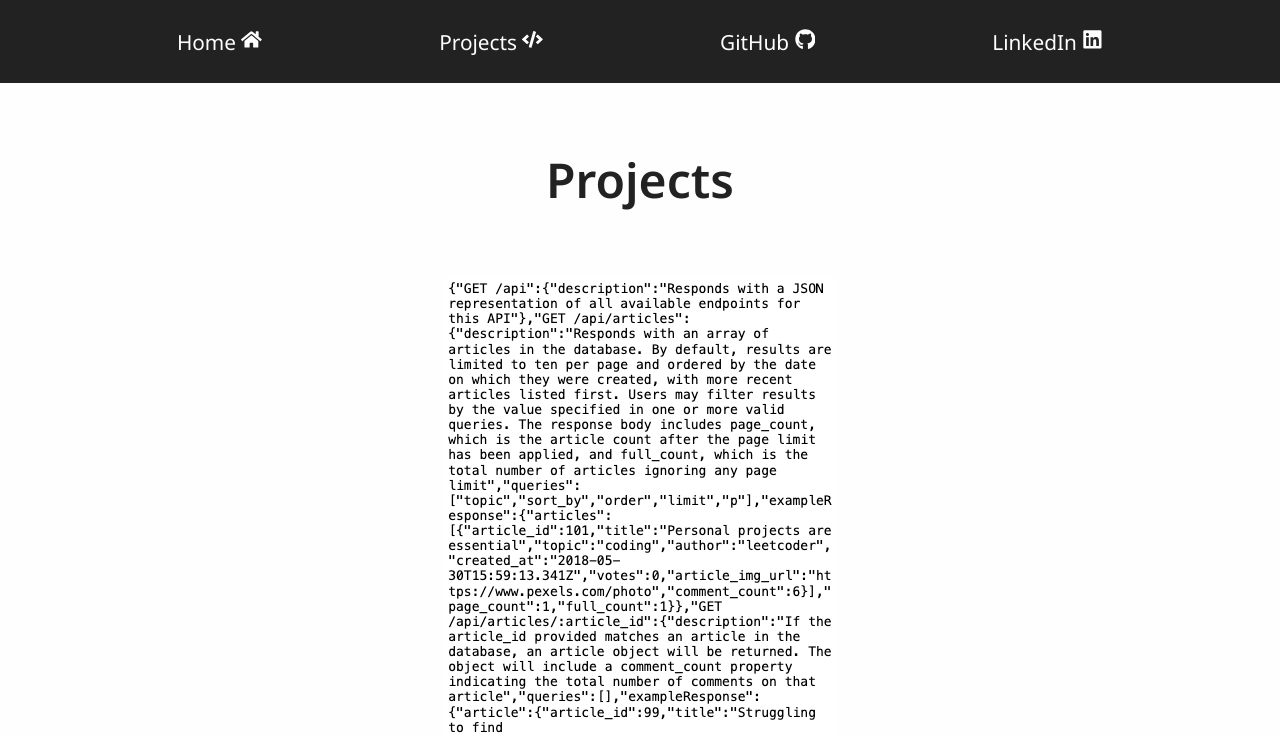
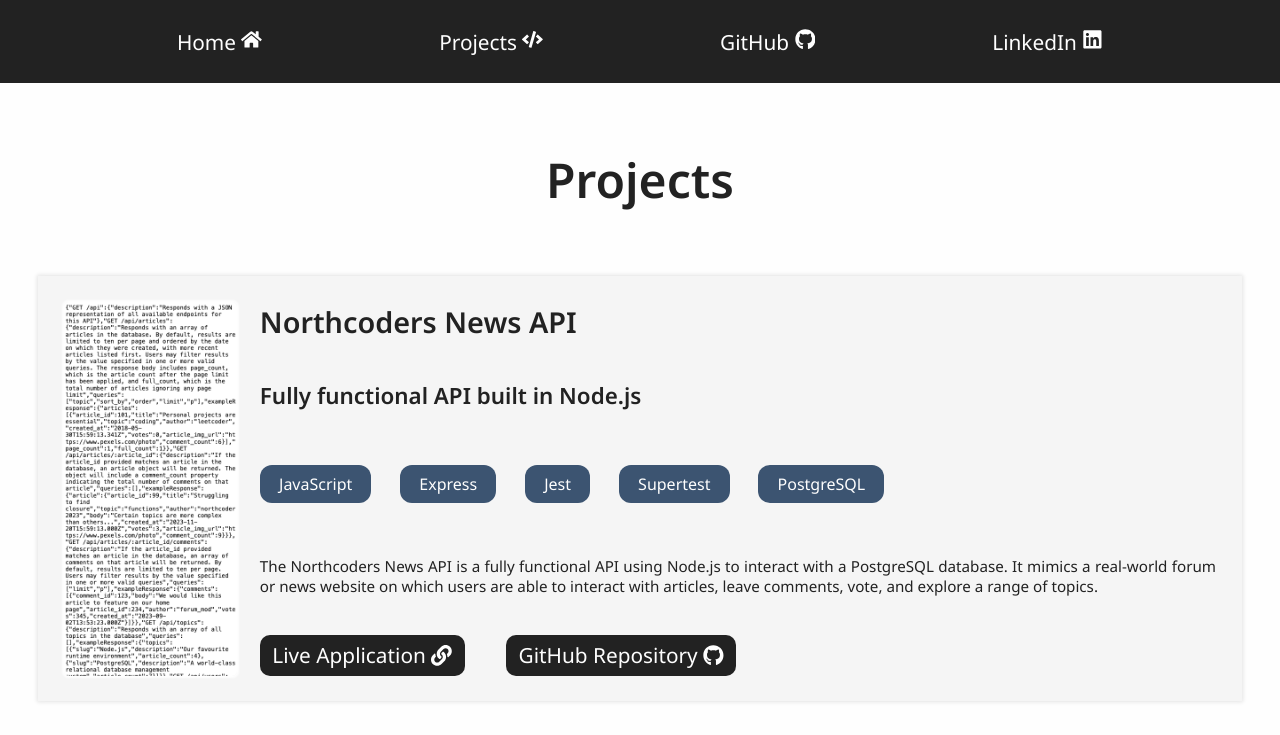
Before and after one commit to gcpearse/portfolio, a React (Vite) app: page /projects in a window 1280 px wide. Shown: the top 735 px of the page. Built offline with nearby package versions, Linux system fonts and the light colour scheme.

Commit message:
styling for single project component and Projects page

```diff
--- a/src/App.css
+++ b/src/App.css
@@ -292,16 +292,17 @@ a>button:active {
 
 /* Projects || */
 
-.projects-section>p {
-  text-align: justify;
-}
-
 @media only screen and (max-width: 600px) {
   .projects-section>h1 {
     margin-bottom: 10%;
     font-size: 2.5rem;
   }
+
   .projects-section>div>ul {
+    margin-bottom: 10%;
+  }
+
+  .projects-section>div>ul>li {
     margin-bottom: 10%;
   }
 }
@@ -310,6 +311,181 @@ a>button:active {
   .projects-section>h1 {
     margin-bottom: 5%;
     font-size: 3rem;
+  }
+
+  .projects-section>div>ul>li {
+    margin-bottom: 5%;
+  }
+}
+
+/* Single Project || */
+
+.project-wrapper {
+  text-align: start;
+}
+
+.project-wrapper>div>ul {
+  display: flex;
+  flex-wrap: wrap;
+}
+
+.project-wrapper>div>ul>li {
+  margin: 1.5% 3% 1.5% 0;
+  border-radius: 12px;
+  padding: 0.5em 1.2em;
+  background: #3C5471;
+  list-style: none;
+  color: #FEFEFE;
+}
+
+@media only screen and (max-width: 600px) {
+  .project-wrapper {
+    box-shadow: 0 0 4px 1px #E3E3E3;
+    padding: 3%;
+    background: #F5F5F5;
+  }
+
+  .project-wrapper>div>*:not(:last-child) {
+    padding-bottom: 6%;
+  }
+
+  .project-wrapper>div>h2 {
+    font-size: 1.5rem;
+    font-weight: 600;
+  }
+
+  .project-wrapper>div>h3 {
+    font-size: 1.1rem;
+    font-weight: 500;
+  }
+
+  .img-desc {
+    display: flex;
+  }
+
+  .img-desc>img {
+    object-fit: cover;
+    margin-right: 5%;
+    box-shadow: 0 0 2px 2px #FEFEFE;
+    border-radius: 5px;
+    max-width: 40%;
+  }
+
+  .img-desc>p {
+    font-size: 0.95rem;
+    text-align: justify;
+  }
+
+  .link-container {
+    display: flex;
+    justify-content: space-evenly;
+    margin: 0 auto 2%;
+  }
+
+  .link-wrapper>a {
+    display: flex;
+    justify-content: center;
+    align-items: center;
+    border-radius: 10px;
+    padding: 0.3em;
+    background: #222222;
+    font-size: 1.8rem;
+    color: #FEFEFE;
+  }
+
+  .icon-desc {
+    display: none;
+  }
+
+  .project-wrapper>img {
+    display: none;
+  }
+}
+
+@media only screen and (max-width: 300px) {
+  .project-wrapper>img {
+    display: none;
+  }
+  .img-desc>img {
+    display: none;
+  }
+}
+
+@media only screen and (min-width: 501px) and (max-width: 1090px) {
+  .project-wrapper>img {
+    display: none;
+  }
+  .img-desc>img {
+    display: none;
+  }
+}
+
+@media only screen and (min-width: 601px) {
+  .project-wrapper {
+    display: flex;
+    margin: auto;
+    box-shadow: 0 0 4px 1px #E3E3E3;
+    max-width: 90vw;
+    padding: 2%;
+    background: #F5F5F5;
+  }
+
+  .project-info {
+    display: flex;
+    flex-direction: column;
+    justify-content: space-between;
+  }
+
+  .project-wrapper>div>*:not(:last-child) {
+    padding-bottom: 2%;
+  }
+
+  .project-wrapper>img {
+    object-fit: cover;
+    margin-right: 2%;
+    box-shadow: 0 0 2px 2px #FEFEFE;
+    border-radius: 5px;
+    width: 15%;
+    max-width: 180px;
+  }
+
+  .project-wrapper>div>h2 {
+    font-size: 1.8rem;
+    font-weight: 600;
+  }
+
+  .project-wrapper>div>h3 {
+    font-size: 1.4rem;
+    font-weight: 600;
+  }
+
+  .project-wrapper>div>ul>li {
+    padding: 0.5em 1.2em;
+  }
+
+  .img-desc>img {
+    display: none;
+  }
+
+  .img-desc>p {
+    font-size: 0.95rem;
+    text-align: justify;
+  }
+
+  .link-container {
+    display: flex;
+  }
+
+  .link-wrapper>a {
+    display: flex;
+    justify-content: center;
+    align-items: center;
+    margin-right: 2em;
+    border-radius: 10px;
+    padding: 0.3em 0.6em;
+    background: #222222;
+    font-size: 1.3rem;
+    color: #FEFEFE;
   }
 }
 
```
